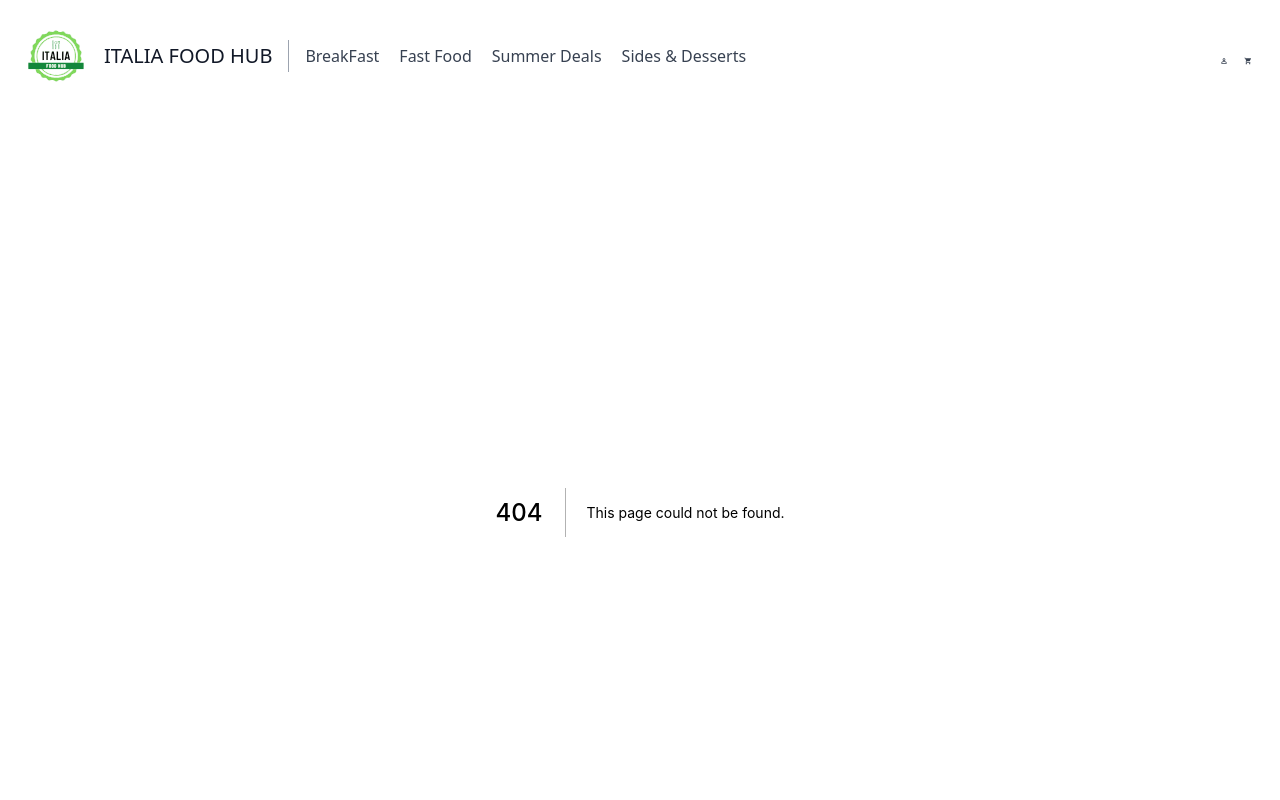
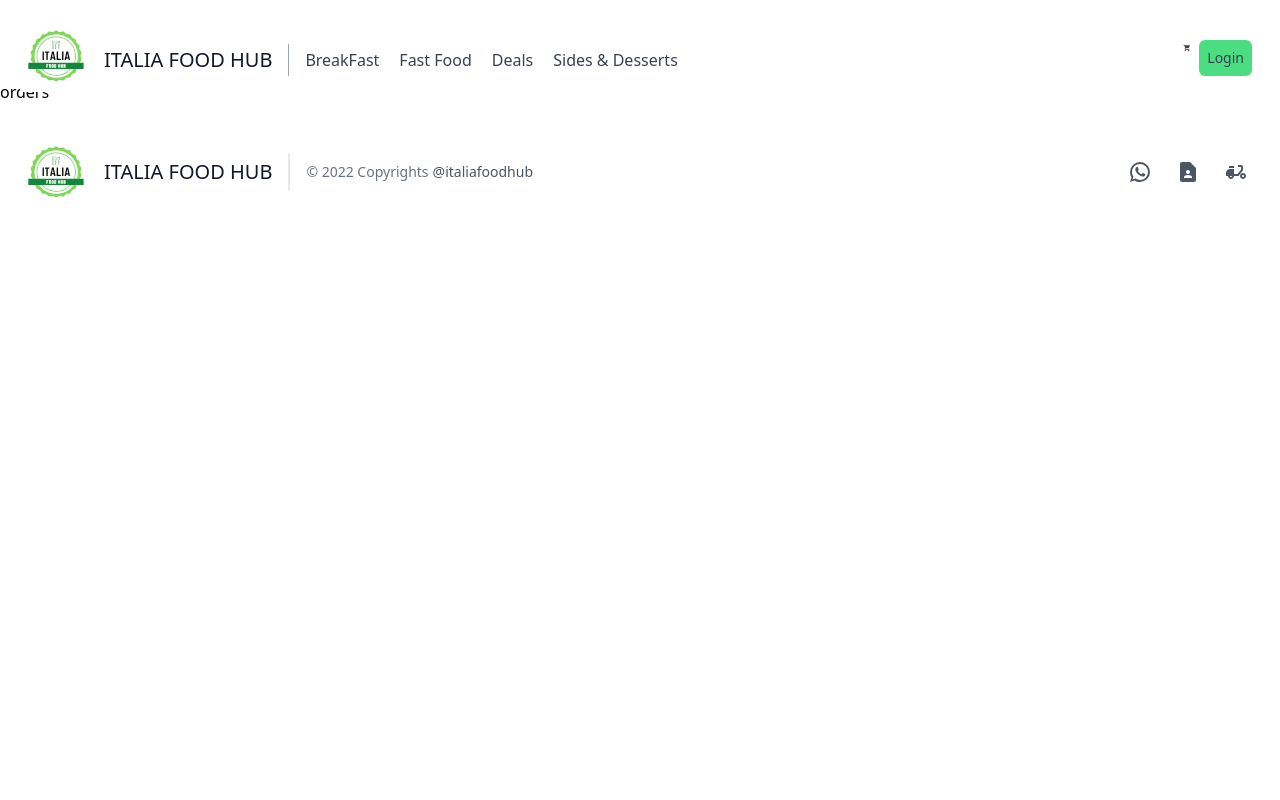
Before and after one commit to sulemansarwar10/shoppingcart, a Next.js app: page /orders in a window 1280 px wide. Before the commit this address had no page. Shown: the top 800 px of the page. Built offline with nearby package versions, Linux system fonts and the light colour scheme.

Commit message:
setup login & logout functions

```diff
--- a/components/header.js
+++ b/components/header.js
@@ -1,34 +1,76 @@
-import React from 'react'
+import React, { useState, useContext, useEffect } from 'react'
 import Image from 'next/image'
 import { useRouter } from 'next/router'
 import PersonOutlineIcon from '@mui/icons-material/PersonOutline';
 import MenuIcon from '@mui/icons-material/Menu';
 import ShoppingCartIcon from '@mui/icons-material/ShoppingCart';
 import Link from 'next/link';
+import shopcontext from '../context/shopcontext';
+
 const header = () => {
     const router = useRouter()
+    const context = useContext(shopcontext)
+    const { Userdata, checktoken } = context;
+    const [dropdowntoggle, setdropdowntoggle] = useState(false)
+    const logout = () => {
+        localStorage.removeItem("token")
+        setdropdowntoggle(false)
+        checktoken();
+    }
+    useEffect(() => {
+
+        console.log("header useeffect")
+        if (localStorage.getItem("token")) {
+            checktoken();
+        } else {
+
+        }
+
+    }, [])
+
     return (
         <div>
-            <header className="text-gray-700 body-font">
-                <div className="container mx-auto flex flex-wrap p-5 flex-col md:flex-row items-center">
+            <header className="text-gray-700 body-font max-h-52 md:max-h-20">
+                <div className="container mx-auto flex flex-wrap p-5 flex-col md:flex-row items-center md:items-start ">
                     <a className="flex title-font font-medium items-center text-gray-900 mb-4 md:mb-0">
                         <Image src="/logo1.svg" alt="Vercel Logo" width={72} height={72} />
-                        <span className="ml-3 text-xl cursor-pointer" onClick={() => router.push('/')}>ITALIA FOOD HUB</span>
+                        <span className="ml-3 text-xl cursor-pointer mt-2" onClick={() => router.push('/')}>ITALIA FOOD HUB</span>
                     </a>
-                    <nav className="md:mr-auto md:ml-4 md:py-1 md:pl-4 md:border-l md:border-gray-400	flex flex-wrap items-center text-base justify-center">
-                        <a onClick={() => router.push('/addproduct')} className="mr-5 cursor-pointer hover:text-gray-900">BreakFast</a>
+                    <nav className="md:mr-auto md:ml-4 md:py-1 md:pl-4 md:border-l mt-6 md:border-gray-400	flex flex-wrap items-center text-base justify-center">
+                        <a onClick={() => router.push('/')} className="mr-5 cursor-pointer hover:text-gray-900">BreakFast</a>
                         <a onClick={() => router.push('/')} className="mr-5 cursor-pointer hover:text-gray-900">Fast Food</a>
-                        <a onClick={() => router.push('/')} className="mr-5 cursor-pointer hover:text-gray-900">Summer Deals</a>
+                        <a onClick={() => router.push('/')} className="mr-5 cursor-pointer hover:text-gray-900">Deals</a>
                         <a onClick={() => router.push('/')} className="mr-5 cursor-pointer hover:text-gray-900">Sides & Desserts</a>
                     </nav>
-                    <div className='mt-2'>
-                        <Link href='/login'>
-                            <PersonOutlineIcon className='text-5xl cursor-pointer p-2' />
-                        </Link>
-                        <ShoppingCartIcon className='text-5xl cursor-pointer p-2' />
+
+
+
+                    <div className='flex  mt-4 mr-2'>
+
+                        <ShoppingCartIcon onClick={() => router.push('/cart')} className='text-5xl cursor-pointer p-2 z-10' />
+
+
+                        <div className=' ' onMouseLeave={() => { setdropdowntoggle(false) }}>
+                            {!Userdata.token && <Link href='/login'><button className='bg-green-400 rounded-md text-sm p-2 mt-1'>Login</button></Link>}
+
+                            {Userdata.token && <PersonOutlineIcon className='text-5xl cursor-pointer p-2 ' onMouseOver={() => { setdropdowntoggle(true) }} />}
+                            {
+                                dropdowntoggle && <div className='bg-green-300  text-center overflow-visible rounded-lg -translate-x-28' >
+
+                                    <ul>
+                                        <a onClick={() => router.push('/myaccount')} ><li className='hover:bg-green-600 p-3 w-36 m-3 cursor-pointer'>My Account</li></a>
+                                        <a onClick={() => router.push('/addproduct')} > <li className='hover:bg-green-600 p-3 w-36 m-3 cursor-pointer'>Add Product</li></a>
+                                        <a onClick={() => router.push('/orders')} ><li className='hover:bg-green-600 p-3 w-36 m-3 cursor-pointer'>Orders</li></a>
+                                        <a onClick={logout}>  <li className='hover:bg-green-600 p-3 w-36 m-3 cursor-pointer'>Log Out</li></a>
+                                    </ul>
+                                </div>}
+
+                        </div>
                     </div>
                 </div>
-            </header></div>
+
+            </header>
+        </div>
     )
 }
 
--- a/context/Shopstate.js
+++ b/context/Shopstate.js
@@ -4,7 +4,32 @@ import { ToastContainer, toast } from 'react-toastify';
 import 'react-toastify/dist/ReactToastify.css';
 const Shopstate = (props) => {
 
-  const [User, setUser] = useState({ name: "", email: "", token: "" })
+  const [Userdata, setUserdata] = useState({ name: "", email: "", token: "" })
+
+  const checktoken = async () => {
+    try {
+      const response = await fetch(
+        `/api/authtoken`,
+        {
+          body: JSON.stringify({ token: localStorage.getItem("token") }),
+          headers: {
+            'Content-Type': 'application/json',
+          },
+          method: 'POST'
+        }
+      );
+
+      const json = await response.json(); // parses JSON response into native JavaScript objects
+      if (json.success) {
+        setUserdata({ name: json.User.name, email: json.User.email, token: localStorage.getItem("token") })
+      } else {
+        setUserdata({ name: "", email: "", token: "" })
+        localStorage.removeItem("token")
+      }
+    } catch (error) {
+
+    }
+  }
 
 
   const successtoast = (msg) => {
@@ -45,15 +70,6 @@ const Shopstate = (props) => {
 
       const json = await response.json(); // parses JSON response into native JavaScript objects
       return json;
-      // console.log("sign in response", json)
-      // if (json.success) {
-
-      //   successtoast(json.msg)
-      //   localStorage.setItem("token", json.authtoken)
-      //   setUser({ name: user.fname, email: user.email, token: json.authtoken })
-      // } else {
-      //   warntoast(json.msg)
-      // }
     } catch (error) {
 
     }
@@ -62,7 +78,7 @@ const Shopstate = (props) => {
   }
   return (
     <>
-      <Shopcontext.Provider value={{ successtoast, warntoast, login, User, setUser }}>
+      <Shopcontext.Provider value={{ successtoast, warntoast, login, Userdata, setUserdata, checktoken }}>
         <ToastContainer
           position="bottom-right"
           autoClose={3000}
--- a/pages/_app.js
+++ b/pages/_app.js
@@ -2,7 +2,12 @@ import '../styles/globals.css'
 import Shopstate from '../context/Shopstate'
 import Footer from '../components/footer'
 import Header from '../components/header'
+import React, { useEffect } from 'react'
+import { useRouter } from 'next/router'
+
 function MyApp({ Component, pageProps }) {
+  const router = useRouter()
+
   return <>
     <Shopstate>
       <Header />
--- /dev/null
+++ b/pages/_document.js
@@ -0,0 +1,13 @@
+import { Html, Head, Main, NextScript } from 'next/document'
+
+export default function Document() {
+  return (
+    <Html >
+      <Head />
+      <body >
+        <Main />
+        <NextScript />
+      </body>
+    </Html>
+  )
+}
--- a/pages/addproduct.js
+++ b/pages/addproduct.js
@@ -4,7 +4,7 @@ import shopcontext from '../context/shopcontext';
 
 const addproduct = () => {
     const context = useContext(shopcontext)
-    const { successtoast, warntoast, User } = context;
+    const { successtoast, warntoast, Userdata } = context;
     const router = useRouter()
     const [product, setproduct] = useState({ name: "", img: "", category: "", price: "", disc: "", token: "" })
     const onchange = (e) => {
@@ -15,8 +15,7 @@ const addproduct = () => {
         if (!localStorage.getItem("token")) {
             router.push('/')
         } else {
-            setproduct({ token: localStorage.getItem("token") })
-
+            setproduct({ ...product, token: localStorage.getItem("token") })
         }
     }, [])
 
@@ -44,15 +43,12 @@ const addproduct = () => {
 
                 const json = await response.json(); // parses JSON response into native JavaScript objects
 
-                console.log("sign in response", json)
                 if (json.success) {
 
                     successtoast(json.msg)
                     setproduct({ name: "", img: "", category: "", price: "", disc: "", })
                 } else {
                     warntoast(json.msg)
-                    localStorage.clear()
-
                 }
             } catch (error) {
 
@@ -127,10 +123,7 @@ const addproduct = () => {
                             />
                         </div>
                         <div className="mb-5">
-                            <label
-
-                                className="mb-3 block text-base font-medium text-[#07074D]"
-                            >
+                            <label className="mb-3 block text-base font-medium text-[#07074D]">
                                 Product Discription
                             </label>
                             <textarea
--- /dev/null
+++ b/pages/api/authtoken.js
@@ -0,0 +1,38 @@
+
+import connectDb from "../../middleware/mongoose"
+const jwt = require('jsonwebtoken');
+
+const handler = (async (req, res) => {
+
+    if (req.method === 'POST') {
+        console.log("req", req.body)
+
+
+        const token = req.body.token;
+
+        if (!token) {
+            return res.status(401).send({ success: false, msg: "Please authenticate using valid token1" })
+
+        }
+        else {
+            try {
+
+                const data = await jwt.verify(token, process.env.JWT_SECRET);
+                console.log("d", data.user.email)
+                let user = data.user.email;
+                console.log("u", user)
+                return res.status(200).json({ success: true, msg: "Successfully Verify Token", User: data.user })
+            } catch (error) {
+                return res.status(401).send({ success: false, msg: "Please authenticate using valid token" })
+            }
+        }
+
+    } else {
+        return res.status(400).json({ success: false, msg: "this method is not allowed" })
+
+        // Handle any other HTTP method
+    }
+
+}
+)
+export default connectDb(handler)
--- a/pages/api/signin.js
+++ b/pages/api/signin.js
@@ -19,7 +19,7 @@ const handler = async (req, res) => {
         if (secpass === req.body.password) {
             const data = {
                 user: {
-                    id: user.id,
+                    name: user.fname,
                     email: user.email
                 }
             }
--- /dev/null
+++ b/pages/cart.js
@@ -0,0 +1,9 @@
+import React from 'react'
+
+const cart = () => {
+    return (
+        <div>cart</div>
+    )
+}
+
+export default cart
--- a/pages/login.js
+++ b/pages/login.js
@@ -3,10 +3,11 @@ import { useRouter } from 'next/router'
 import shopcontext from '../context/shopcontext';
 function login() {
     const context = useContext(shopcontext)
-    const { successtoast, warntoast, login, setUser } = context;
+    const { successtoast, warntoast, login, checktoken } = context;
 
     const router = useRouter()
     const [user, setuser] = useState({ email: "", password: "" })
+
     const onchange = (e) => {
         setuser({ ...user, [e.target.name]: e.target.value })
         //  console.log(user)
@@ -20,15 +21,19 @@ function login() {
         else {
             let response = await login(user)
             console.log("sign in response", response)
-            if (response.success) {
+            if (response && response.success) {
 
                 successtoast(response.msg)
                 localStorage.setItem("token", response.authtoken)
-                setUser({ email: user.email, token: response.authtoken })
                 setuser({ email: "", password: "" })
-            } else {
+                checktoken();
+                router.push('/')
+            } else if (response && !response.success) {
                 warntoast(response.msg)
-                localStorage.clear()
+            }
+            else {
+                warntoast("server error")
+
             }
         }
     }
--- /dev/null
+++ b/pages/myaccount.js
@@ -0,0 +1,9 @@
+import React from 'react'
+
+const myaccount = () => {
+    return (
+        <div>myaccount</div>
+    )
+}
+
+export default myaccount
--- /dev/null
+++ b/pages/orders.js
@@ -0,0 +1,9 @@
+import React from 'react'
+
+const orders = () => {
+    return (
+        <div>orders</div>
+    )
+}
+
+export default orders
```
Also changed, not shown: middleware/fetchuser.js (deleted, +0 -23 lines).
